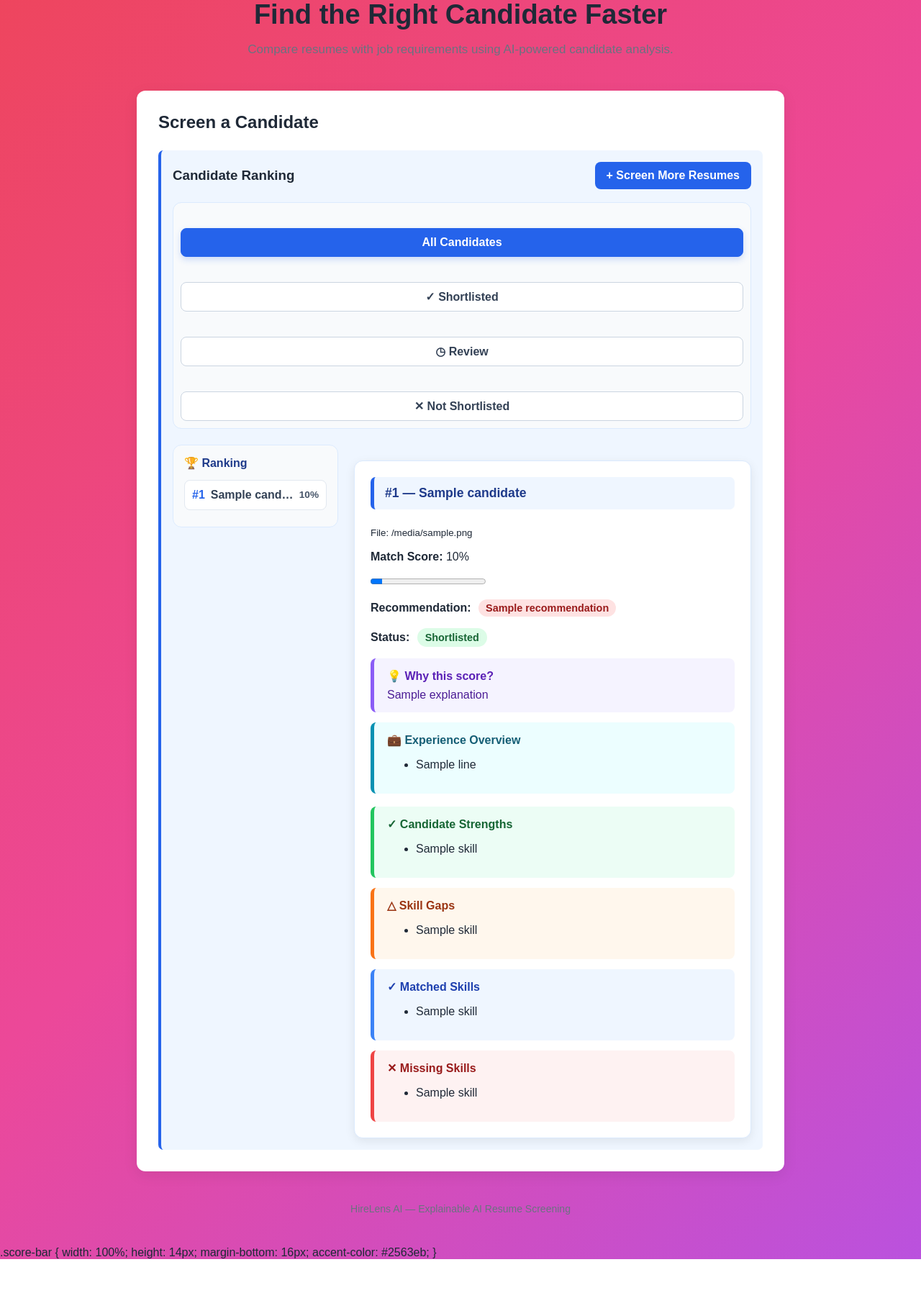
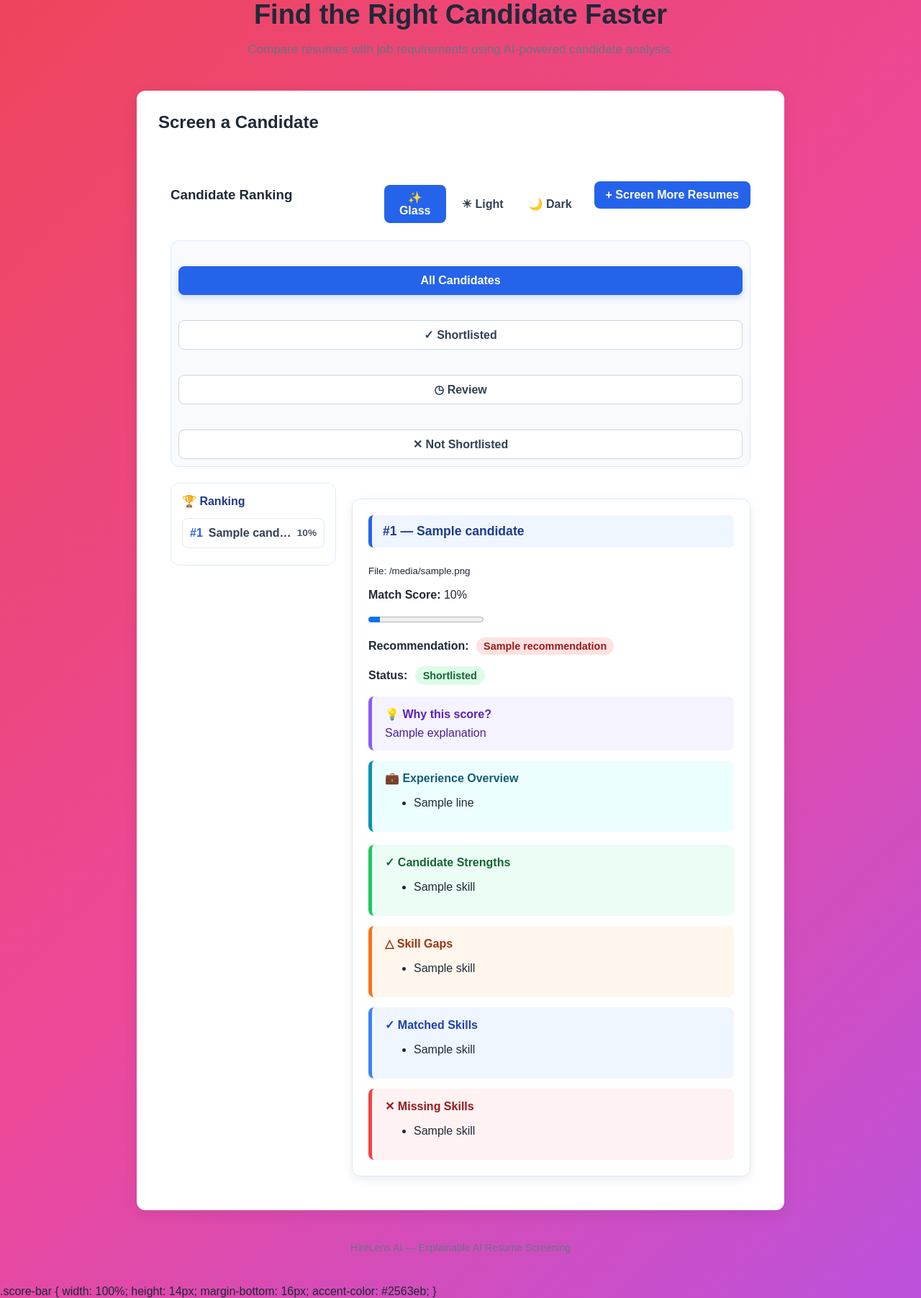
Before and after one commit to barokoushik/ai-resume-screening, a Flask app: template templates/index.html in a window 1280 px wide. Shown: the part 152-1956 px from the top of the page at 72% size. Before the commit the page ends 1902 px from the top, so only its background shows below. Run offline with Flask 3, Linux system fonts and the light colour scheme; the template is opened without the code that fills it: most values are stand-ins (such as "Sample title", 1, 10 or a date in 2020).

Commit message:
feat: add glass light and dark result themes

```diff
--- a/static/style.css
+++ b/static/style.css
@@ -569,3 +569,229 @@ footer {
         background-position: 0% 50%;
     }
 }
+
+/* Result theme switcher */
+.results-actions {
+    display: flex;
+    align-items: center;
+    gap: 12px;
+    flex-wrap: wrap;
+}
+
+.theme-switcher {
+    display: flex;
+    gap: 8px;
+    padding: 6px;
+    border-radius: 10px;
+    background: rgba(255, 255, 255, 0.35);
+    backdrop-filter: blur(10px);
+}
+
+.theme-btn {
+    border: none;
+    padding: 8px 12px;
+    border-radius: 8px;
+    cursor: pointer;
+    font-weight: 600;
+    background: rgba(255, 255, 255, 0.65);
+    color: #334155;
+    transition: 0.2s ease;
+}
+
+.theme-btn:hover {
+    transform: translateY(-1px);
+}
+
+.theme-btn.active {
+    background: #2563eb;
+    color: white;
+}
+
+/* Glass mode */
+.theme-glass {
+    background: rgba(255, 255, 255, 0.22);
+    backdrop-filter: blur(16px);
+    border: 1px solid rgba(255, 255, 255, 0.4);
+}
+
+.theme-glass .candidate-card,
+.theme-glass .ranking-sidebar {
+    background: rgba(255, 255, 255, 0.72);
+    backdrop-filter: blur(14px);
+}
+
+/* Light mode */
+.theme-light {
+    background: #f8fafc;
+}
+
+.theme-light .candidate-card,
+.theme-light .ranking-sidebar {
+    background: #ffffff;
+}
+
+/* Dark mode */
+.theme-dark {
+    background: rgba(15, 23, 42, 0.96);
+    color: #e2e8f0;
+}
+
+.theme-dark .candidate-card {
+    background: #1e293b;
+    color: #e2e8f0;
+    border-color: #475569;
+}
+
+.theme-dark .ranking-sidebar {
+    background: #0f172a;
+    color: #e2e8f0;
+    border-color: #475569;
+}
+
+.theme-dark .ranking-item {
+    background: #1e293b;
+    color: #e2e8f0;
+    border-color: #475569;
+}
+
+.theme-dark .ranking-item:hover {
+    background: #334155;
+}
+
+@media (max-width: 750px) {
+    .results-actions {
+        width: 100%;
+        flex-direction: column;
+        align-items: stretch;
+    }
+
+    .theme-switcher {
+        justify-content: center;
+    }
+}
+
+/* Keep information panels readable in dark mode */
+.theme-dark .experience-section,
+.theme-dark .strength-section,
+.theme-dark .gap-section,
+.theme-dark .matched-section,
+.theme-dark .missing-section,
+.theme-dark .explanation-section {
+    color: #1f2937;
+}
+
+.theme-dark .experience-section p,
+.theme-dark .experience-section li,
+.theme-dark .strength-section p,
+.theme-dark .strength-section li,
+.theme-dark .gap-section p,
+.theme-dark .gap-section li,
+.theme-dark .matched-section p,
+.theme-dark .matched-section li,
+.theme-dark .missing-section p,
+.theme-dark .missing-section li,
+.theme-dark .explanation-section p {
+    color: #334155;
+}
+/* Improve ranking percentage visibility in dark mode */
+.theme-dark .rank-score {
+    color: #60a5fa;
+    font-weight: 700;
+}
+
+.theme-dark .rank-number {
+    color: #38bdf8;
+}
+.theme-dark .candidate-card progress {
+    accent-color: #3b82f6;
+}
+/* Full dark-mode result panels */
+.theme-dark .explanation-section {
+    background: #312e3f;
+}
+
+.theme-dark .experience-section {
+    background: #1e3a46;
+}
+
+.theme-dark .strength-section {
+    background: #1f3a32;
+}
+
+.theme-dark .gap-section {
+    background: #3f3025;
+}
+
+.theme-dark .matched-section {
+    background: #1e3048;
+}
+
+.theme-dark .missing-section {
+    background: #40292e;
+}
+
+/* Readable text inside dark panels */
+.theme-dark .explanation-section p,
+.theme-dark .experience-section p,
+.theme-dark .experience-section li,
+.theme-dark .strength-section p,
+.theme-dark .strength-section li,
+.theme-dark .gap-section p,
+.theme-dark .gap-section li,
+.theme-dark .matched-section p,
+.theme-dark .matched-section li,
+.theme-dark .missing-section p,
+.theme-dark .missing-section li {
+    color: #e2e8f0;
+}
+/* Dark mode filter area */
+.theme-dark .candidate-filters {
+    background: #1e293b;
+    border-color: #475569;
+}
+
+.theme-dark .filter-btn {
+    background: #334155;
+    color: #f1f5f9;
+    border-color: #475569;
+}
+
+.theme-dark .filter-btn:hover {
+    background: #475569;
+    border-color: #60a5fa;
+}
+
+.theme-dark .filter-btn.active {
+    background: #2563eb;
+    color: #ffffff;
+    border-color: #3b82f6;
+}
+/* Improve dark mode text contrast */
+.theme-dark .candidate-card h4 {
+    background: #334155;
+    color: #f8fafc;
+    border-left-color: #60a5fa;
+}
+
+.theme-dark .candidate-card p,
+.theme-dark .candidate-card li,
+.theme-dark .candidate-card strong {
+    color: #e2e8f0;
+}
+
+.theme-dark .explanation-section h5,
+.theme-dark .experience-section h5,
+.theme-dark .strength-section h5,
+.theme-dark .gap-section h5,
+.theme-dark .matched-section h5,
+.theme-dark .missing-section h5 {
+    color: #f8fafc;
+}
+
+.theme-dark .ranking-sidebar h4 {
+    color: #f8fafc;
+}
+
+.theme-dark .rank-name {
+    color: #e2e8f0;
+}
--- a/templates/index.html
+++ b/templates/index.html
@@ -75,15 +75,31 @@
 {% endif %}
 
 {% if candidate_results %}
-<div class="result-message">
+<div class="result-message theme-glass">
 
     <div class="results-header">
-        <h3>Candidate Ranking</h3>
+    <h3>Candidate Ranking</h3>
+
+    <div class="results-actions">
+        <div class="theme-switcher">
+            <button type="button" class="theme-btn active" onclick="setResultTheme('glass', this)">
+                ✨ Glass
+            </button>
+
+            <button type="button" class="theme-btn" onclick="setResultTheme('light', this)">
+                ☀ Light
+            </button>
+
+            <button type="button" class="theme-btn" onclick="setResultTheme('dark', this)">
+                🌙 Dark
+            </button>
+        </div>
 
         <a href="/" class="screen-more-btn">
             + Screen More Resumes
         </a>
     </div>
+</div>
     <div class="candidate-filters">
     <button class="filter-btn active" onclick="filterCandidates('all', this)">
         All Candidates
@@ -305,6 +321,26 @@
             "Analyzing skills and ranking candidates.";
     }, 700);
 }
+
+    function setResultTheme(theme, button) {
+        const resultMessage = document.querySelector(".theme-glass, .theme-light, .theme-dark");
+        const buttons = document.querySelectorAll(".theme-btn");
+
+        buttons.forEach(btn => {
+            btn.classList.remove("active");
+        });
+
+        button.classList.add("active");
+
+        resultMessage.classList.remove(
+            "theme-glass",
+            "theme-light",
+            "theme-dark"
+        );
+
+        resultMessage.classList.add("theme-" + theme);
+    }
+
 </script>
 
 </body>
```
